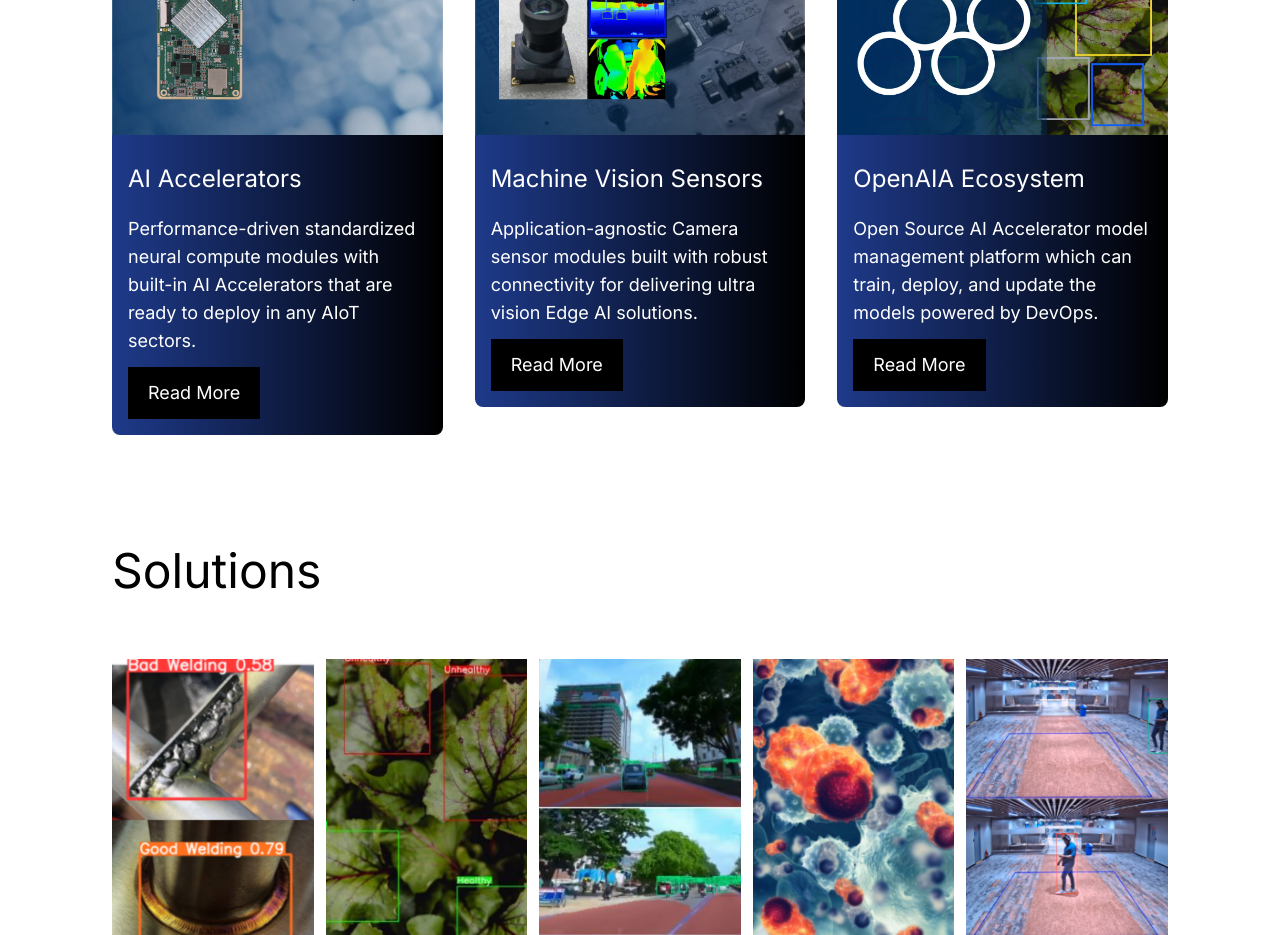
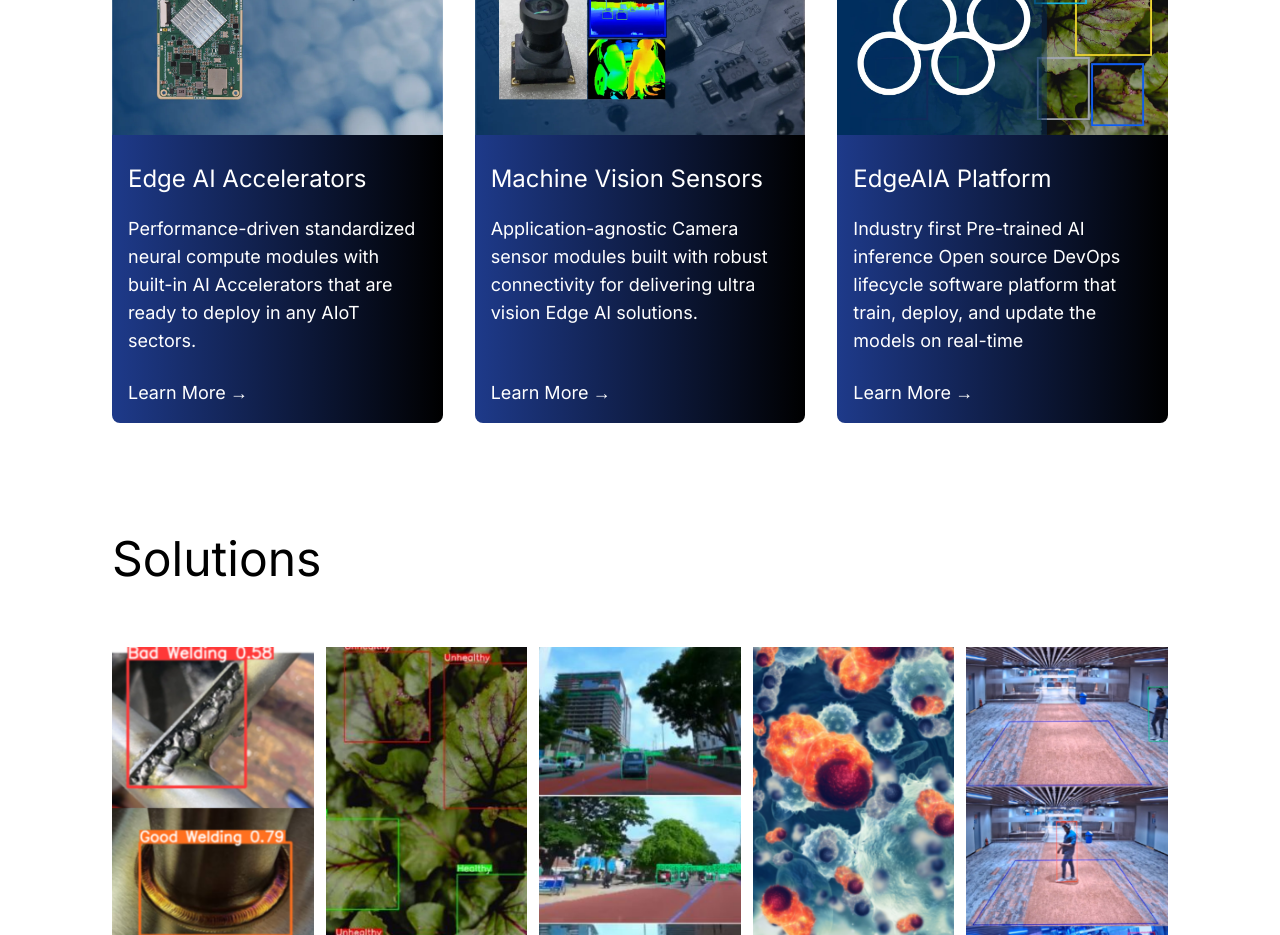
Before and after one commit to edgeble/edgeble, a Next.js app: page / in a window 1280 px wide. Shown: the part 1800-2735 px from the top of the page. Built offline with nearby package versions, Linux system fonts and the light colour scheme.

Commit message:
fixed the heigth of product card and changed the content

```diff
--- a/app/components/ProductCard.tsx
+++ b/app/components/ProductCard.tsx
@@ -6,23 +6,26 @@
   description: string;
 }
 
+
 const ProductCard: React.FC<ProductCardProps> = ({ image, title, description }) => (
-  <div className="flex flex-col overflow-hidden">
+  <div className="flex flex-col overflow-hidden h-full">
     <img src={image} className="w-full h-auto object-cover" />
-    <div className="pt-4 bg-gradient-to-l from-black to-blue-900 text-white p-4 rounded-b-lg">
-      <h3 className="py-2 lg:py-3 3xl:py-4 4xl:py-5 text-md md:text-lg lg:text-xl xl:text-2xl 2xl:text-3xl 3xl:text-3xl 4xl:text-3.5xl mb-2">{title}</h3>
-      <p className="text-sm md:text-md xl:text-lg 2xl:text-xl 3xl:text-xl pb-2 lg:pb-3 3xl:pb-4 4xl:pb-5">{description}</p>
+    <div className="flex flex-col justify-between flex-grow pt-4 bg-gradient-to-l from-black to-blue-900 text-white p-4 rounded-b-lg">
+      <div>
+        <h3 className="py-2 lg:py-3 3xl:py-4 4xl:py-5 text-md md:text-lg lg:text-xl xl:text-2xl 2xl:text-3xl 3xl:text-3xl 4xl:text-3.5xl mb-2">{title}</h3>
+        <p className="text-sm md:text-md xl:text-lg 2xl:text-xl 3xl:text-xl pb-2 lg:pb-3 3xl:pb-4 4xl:pb-5">{description}</p>
+      </div>
+      <div>
       {title === "AI Accelerators" ? (
-        <a href="/aiaccelerator">
-          <button className="pt-2 lg:pt-3 3xl:pt-4 4xl:pt-5 text-sm md:text-md xl:text-lg 2xl:text-xl 3xl:text-2xl 4xl:text-3xl px-5 py-3 bg-black text-white hover:bg-gray-800 transition-colors duration-200 ease-in-out">
-            Read More
-          </button>
-        </a>
-      ) : (
-        <button className="pt-2 lg:pt-3 3xl:pt-4 4xl:pt-5 text-sm md:text-md xl:text-lg 2xl:text-xl 3xl:text-2xl 4xl:text-3xl px-5 py-3 bg-black text-white hover:bg-gray-800 transition-colors duration-200 ease-in-out">
-          Read More
-        </button>
-      )}
+          <a href="/aiaccelerator" className="flex items-center pt-2 lg:pt-3 3xl:pt-4 4xl:pt-5 text-sm md:text-md xl:text-lg 2xl:text-xl 3xl:text-2xl 4xl:text-3xl text-white hover:text-gray-300 transition-colors duration-200 ease-in-out">
+            Learn More <span className="ml-2">&#x2192;</span>
+          </a>
+        ) : (
+          <div className="flex items-center pt-2 lg:pt-3 3xl:pt-4 4xl:pt-5 text-sm md:text-md xl:text-lg 2xl:text-xl text-white hover:text-gray-300 transition-colors duration-200 ease-in-out">
+            Learn More <span className="ml-1">&#x2192;</span>
+          </div>
+        )}
+      </div>
     </div>
   </div>
 );
--- a/app/components/ProductPortfolio.tsx
+++ b/app/components/ProductPortfolio.tsx
@@ -5,7 +5,7 @@
 const products = [
   {
     image: './cardimage1.webp',
-    title: 'AI Accelerators',
+    title: 'Edge AI Accelerators',
     description: 'Performance-driven standardized neural compute modules with built-in AI Accelerators that are ready to deploy in any AIoT sectors.',
     // specs: [
     //   'NPU: Up to 32TOPS',
@@ -25,8 +25,8 @@
   },
   {
     image: './cardimage3.webp',
-    title: 'OpenAIA Ecosystem',
-    description: 'Open Source AI Accelerator model management platform which can train, deploy, and update the models powered by DevOps.',
+    title: 'EdgeAIA Platform',
+    description: 'Industry first Pre-trained AI inference Open source DevOps lifecycle software platform that train, deploy, and update the models on real-time',
     // specs: [
     //   'Open Source OS/Kernel',
     //   'Edgeble Model Zoo',
```
